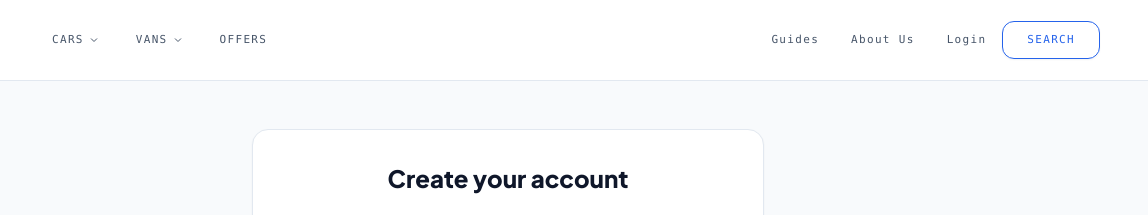
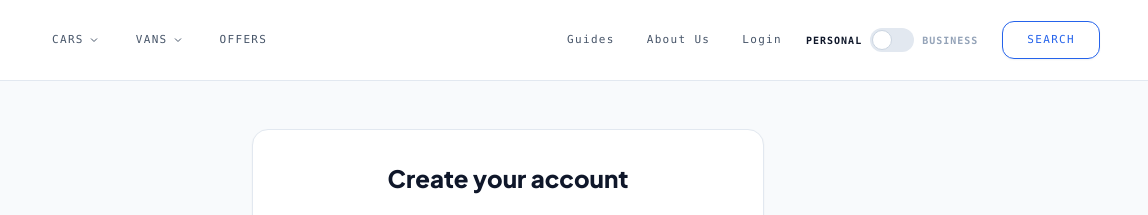
Before and after one commit to ewan-06/leasio-site, a plain HTML site: page register.html in a window 1280 px wide. Shown: the top 215 px of the page, 132-1280 px from the left. Drawn offline with nearby package versions, Linux system fonts and the light colour scheme.

Commit message:
Modify action buttons and implement VAT toggle
Updated action button links and added VAT toggle functionality.

```diff
--- a/register.html
+++ b/register.html
@@ -178,12 +178,23 @@
           </nav>
         </div>
 
-        <!-- RIGHT SIDE: Action Buttons -->
+        <!-- SIDE: Action Buttons -->
         <a class="px-4 py-6 font-mono text-[11px] tracking-[0.12em] text-slate-600 transition-colors hover:text-blue-600" href="guides.html">Guides</a>
         <a class="px-4 py-6 font-mono text-[11px] tracking-[0.12em] text-slate-600 transition-colors hover:text-blue-600" href="about-us.html">About Us</a>
-        <a class="px-4 py-6 font-mono text-[11px] tracking-[0.12em] text-slate-600 transition-colors hover:text-blue-600" href="login.html">Login</a>
+        <a class="px-4 py-6 font-mono text-[11px] tracking-[0.12em] text-slate-600 transition-colors hover:text-blue-600" href="register.html">Login</a>
 
-        <div class="flex items-center gap-3 shrink-0">
+        <div class="flex items-center gap-6 shrink-0 ml-2">
+
+          <!-- GLOBAL VAT TOGGLE -->
+          <div class="flex items-center gap-2">
+            <span class="text-[10px] font-mono tracking-widest text-slate-400 uppercase font-bold" id="label-personal">Personal</span>
+            <label class="relative inline-flex items-center cursor-pointer">
+              <input type="checkbox" class="sr-only peer vat-toggle-input">
+              <div class="w-11 h-6 bg-slate-200 peer-focus:outline-none rounded-full peer peer-checked:after:translate-x-full peer-checked:after:border-white after:content-[''] after:absolute after:top-[2px] after:left-[2px] after:bg-white after:border-slate-300 after:border after:rounded-full after:h-5 after:w-5 after:transition-all peer-checked:bg-blue-600"></div>
+            </label>
+            <span class="text-[10px] font-mono tracking-widest text-slate-400 uppercase font-bold" id="label-business">Business</span>
+          </div>
+
           <a class="border border-blue-600 px-6 py-2.5 font-mono text-[11px] tracking-[0.12em] text-blue-600 rounded-xl transition-colors hover:bg-blue-600 hover:text-white shadow-sm" href="search.html">SEARCH</a>
         </div>
 
@@ -325,5 +336,48 @@ document.addEventListener("DOMContentLoaded", () => {
 });
   </script>
 </main>
+
+<!-- VAT TOGGLE SYNC SCRIPT -->
+  <script>
+    document.addEventListener("DOMContentLoaded", () => {
+      const vatInputs = document.querySelectorAll('.vat-toggle-input');
+      const isBusiness = localStorage.getItem('leasio_vat_mode') === 'business';
+
+      // Set initial visual state on page load
+      function syncVisuals(businessMode) {
+        vatInputs.forEach(input => input.checked = businessMode);
+
+        // Update header labels if they exist
+        const lblPersonal = document.getElementById('label-personal');
+        const lblBusiness = document.getElementById('label-business');
+        if (lblPersonal && lblBusiness) {
+            lblPersonal.style.color = businessMode ? '#94a3b8' : '#0f172a'; // highlight active
+            lblBusiness.style.color = businessMode ? '#0f172a' : '#94a3b8';
+        }
+
+        // Update tiny text under calculator slider if it exists
+        document.querySelectorAll('.vat-status-text').forEach(el => {
+            el.innerText = businessMode ? 'Business' : 'Personal';
+            el.style.color = businessMode ? '#2563eb' : '#94a3b8';
+        });
+      }
+
+      syncVisuals(isBusiness);
+
+      // Listen for slider clicks
+      vatInputs.forEach(input => {
+        input.addEventListener('change', (e) => {
+          const newMode = e.target.checked ? 'business' : 'personal';
+          localStorage.setItem('leasio_vat_mode', newMode);
+          syncVisuals(e.target.checked);
+
+          // Re-calculate the live price if we are on the vehicles page
+          if (typeof window.fetchValuation === 'function') {
+            window.fetchValuation();
+          }
+        });
+      });
+    });
+  </script>
 </body>
 </html>
```
